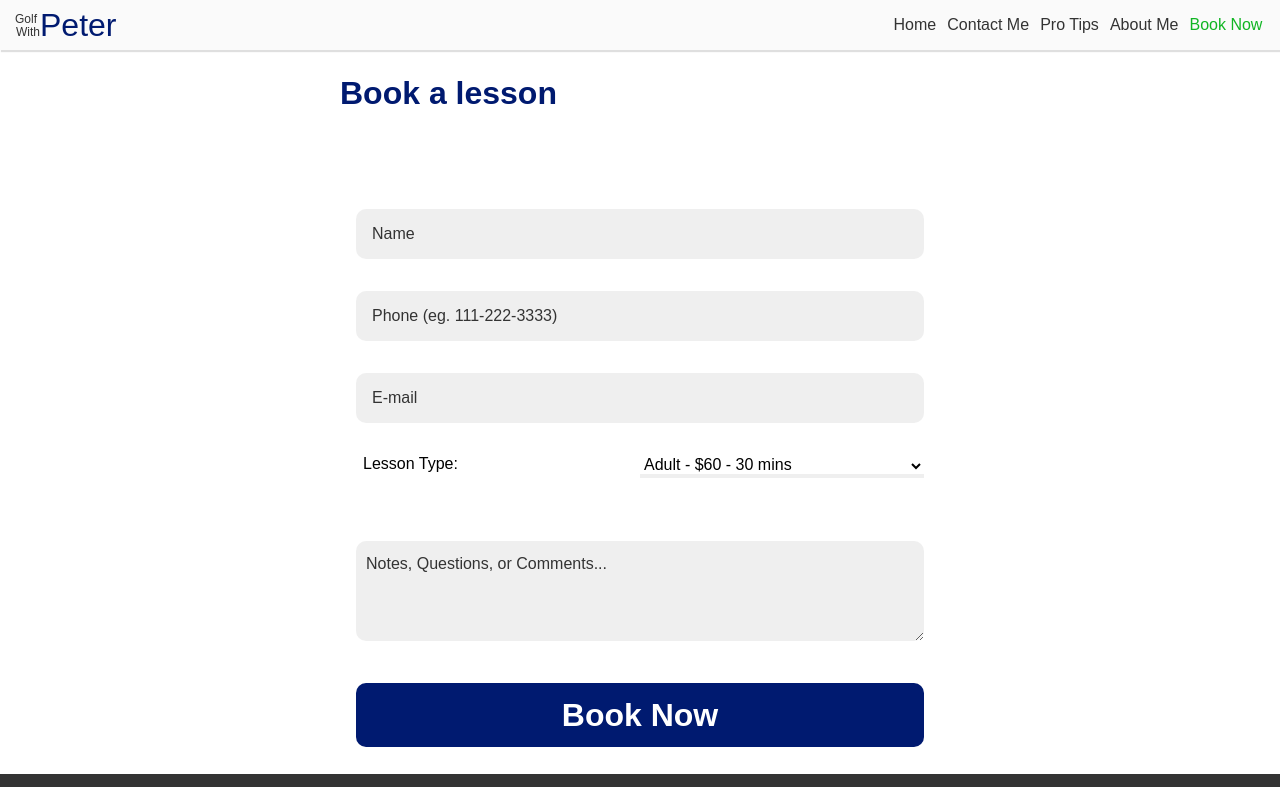
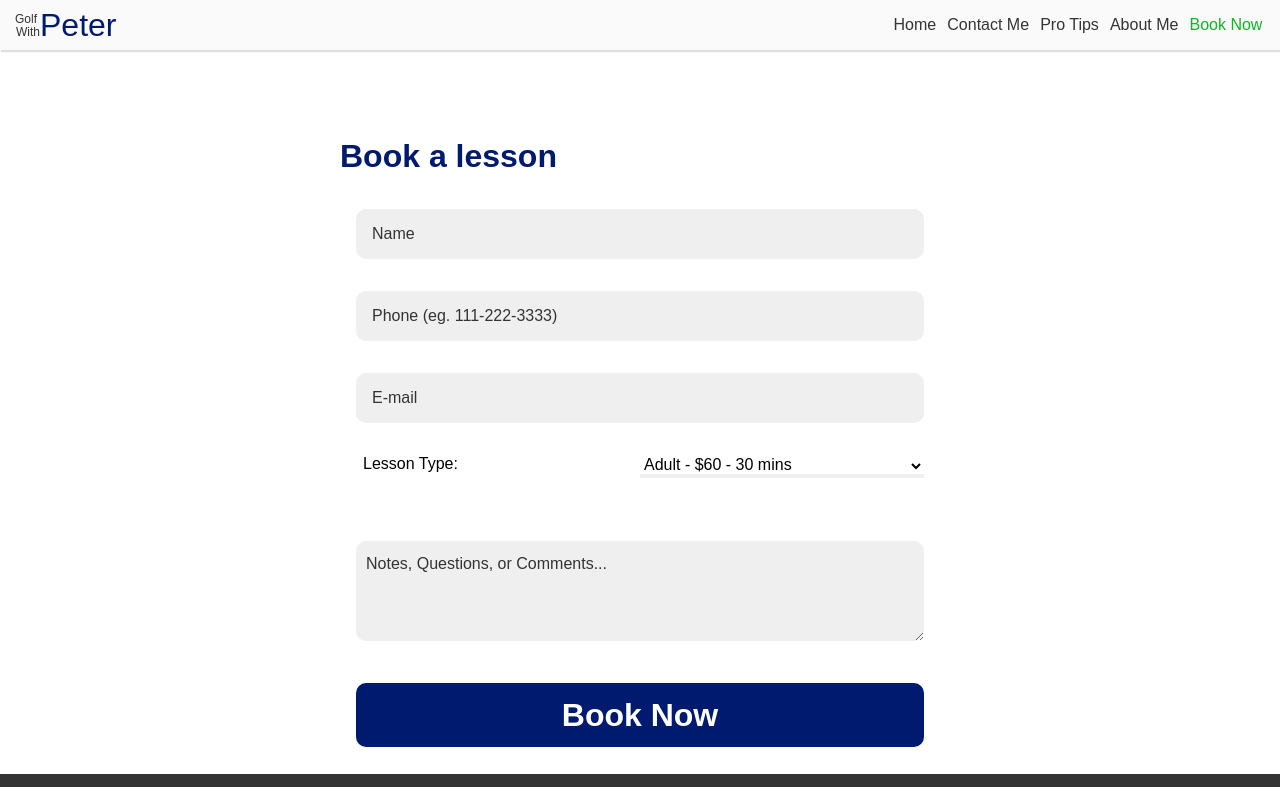
Before and after one commit to aliandor/golfwithpetersite, a Gatsby site: page /form in a window 1280 px wide. Shown: the top 787 px of the page. Built offline with nearby package versions, Linux system fonts and the light colour scheme; Gatsby itself is replaced by a stand-in of ours.

Commit message:
Update form.js

```diff
--- a/src/components/forms/form.js
+++ b/src/components/forms/form.js
@@ -102,10 +102,10 @@ const Top = styled.div`
   height: 100px;
   width: 100%;
   display: flex;
-/*  padding: 0 1rem;
+//  padding: 0 1rem;
   flex-flow: row nowrap;
   align-items: flex-end;
-  justify-content: space-between; */
+  justify-content: space-between;
   h1 {
   font-size: 2rem;
     color: #001a70;
```
